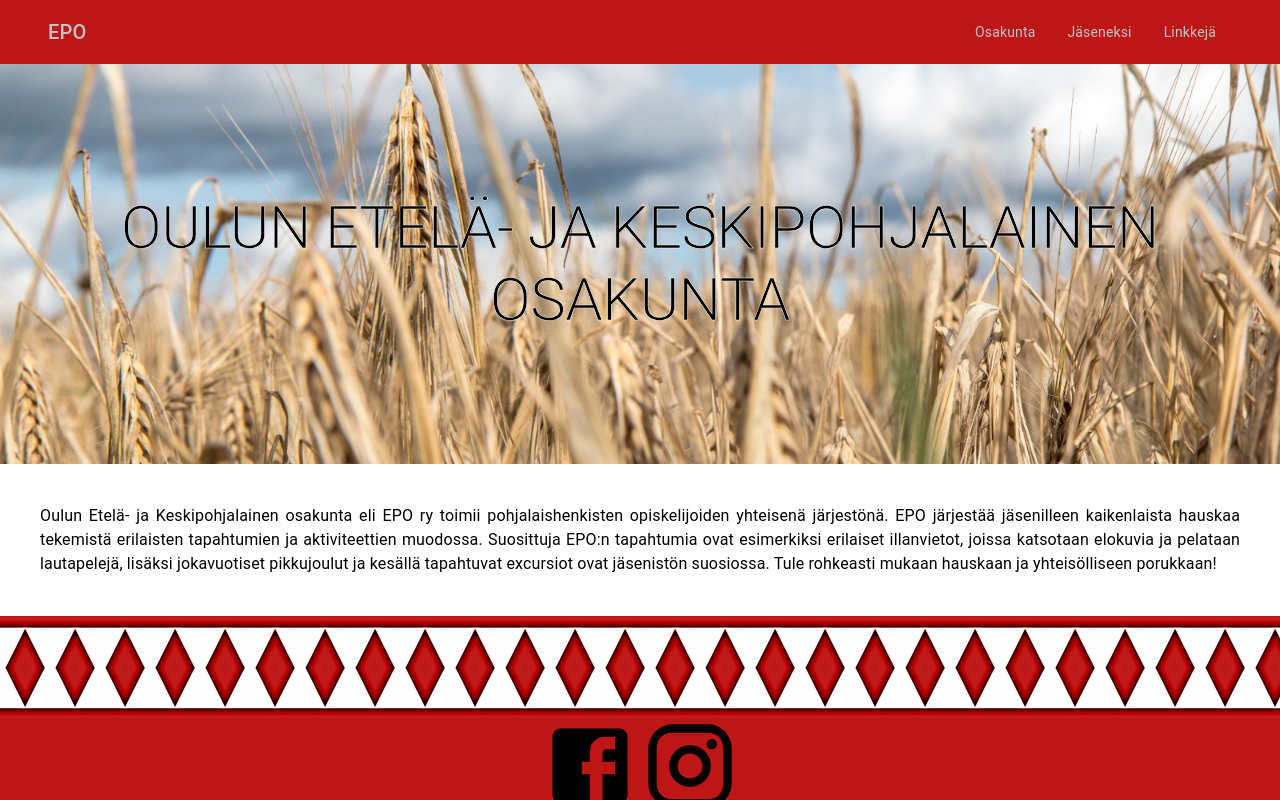
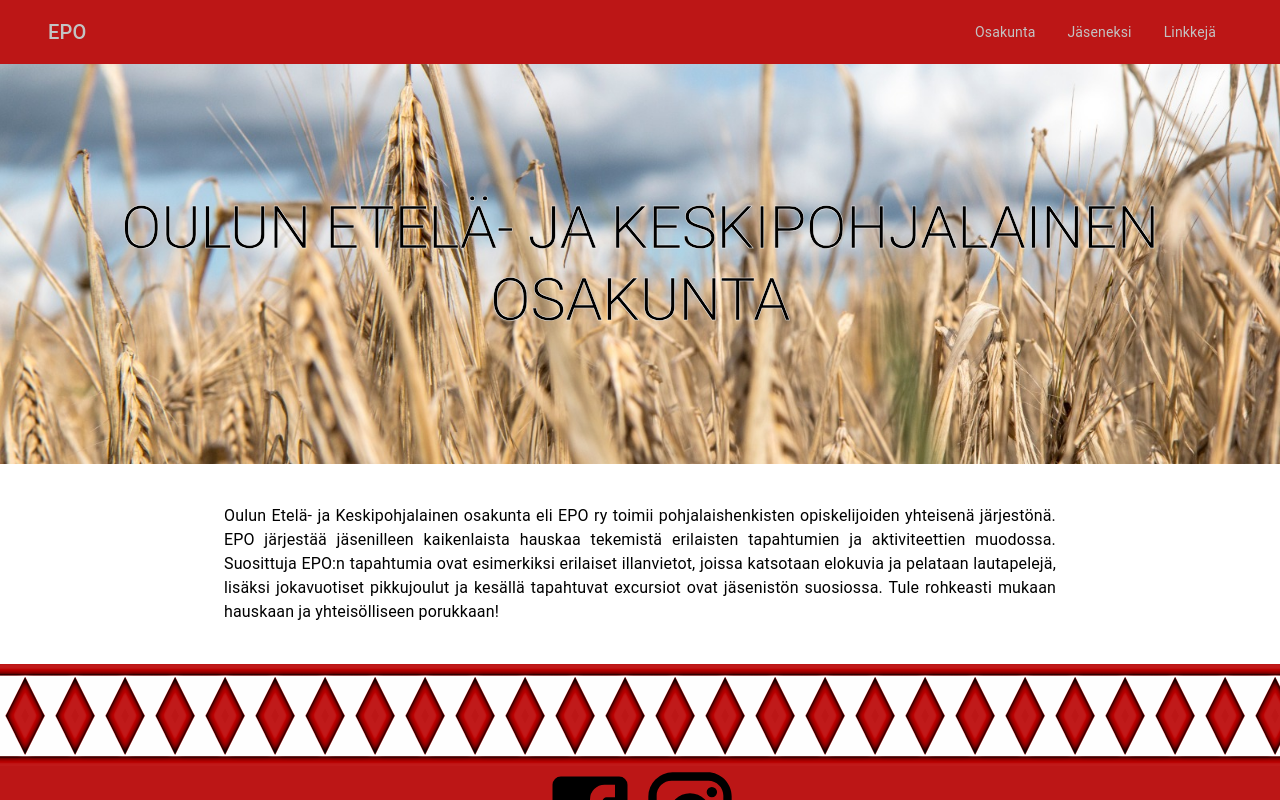
Before and after one commit to ehip/epo, a React (Create React App) app: page / in a window 1280 px wide. Built offline with nearby package versions, Linux system fonts and the light colour scheme.

Commit message:
container

```diff
--- a/src/pages/Home/index.tsx
+++ b/src/pages/Home/index.tsx
@@ -1,4 +1,4 @@
-import { Box } from "@material-ui/core";
+import { Box, Container } from "@material-ui/core";
 
 // components
 import { Jumbotron } from "../../components/Jumbotron";
@@ -10,7 +10,9 @@
   return (
     <Box>
       <Jumbotron />
-      <Text text={text} />
+      <Container maxWidth="md">
+        <Text text={text} />
+      </Container>
     </Box>
   );
 };
```
